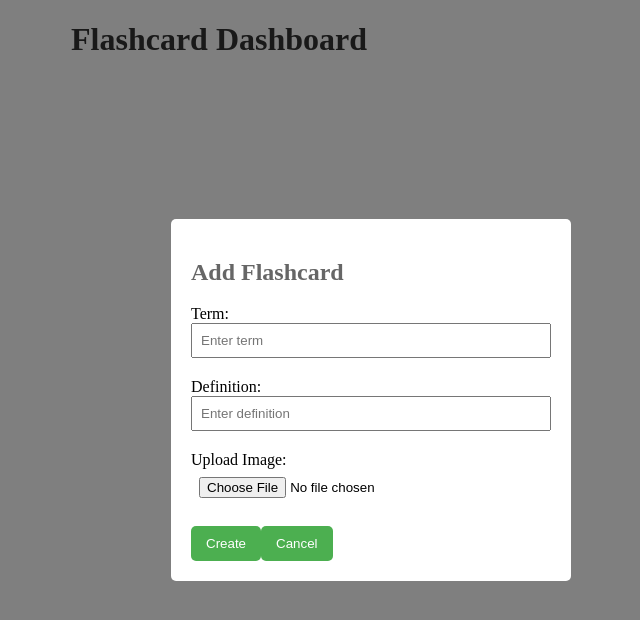
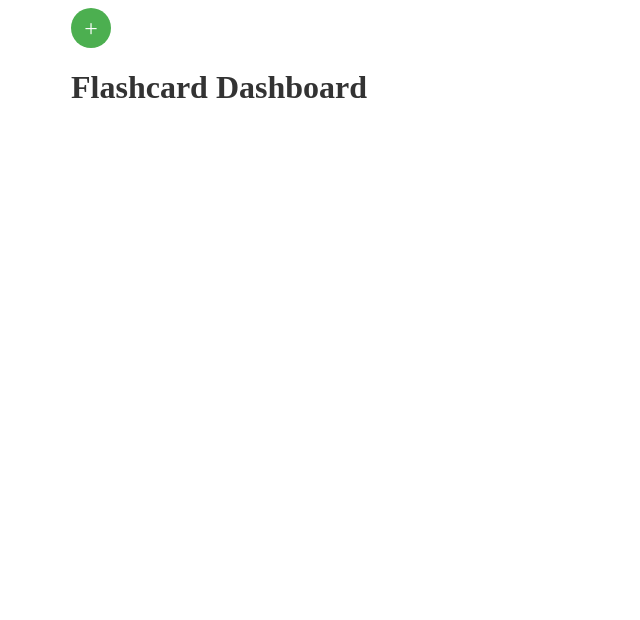
Before and after one commit to supersid2001/drop_table_team_flashcards, a Next.js app: page / in a window 1280 px wide. Shown: the top 620 px of the page, without its empty margins (269-909 px from the left). Built offline with nearby package versions, Linux system fonts and the light colour scheme.

Commit message:
I updated the UI to work with adding images and including a plus button and a cancel button.

```diff
--- a/components/AddFlashcard.js
+++ b/components/AddFlashcard.js
@@ -1,11 +1,25 @@
 import styles from "../styles/Home.module.css";
 
-import { useState } from "react";
+import { useState, useEffect, useRef } from "react";
 
 const AddFlashcard = ({ onAdd, onClose }) => {
   const [term, setTerm] = useState("");
   const [definition, setDefinition] = useState("");
   const [image, setImage] = useState(null);
+
+  const modalRef = useRef(null);
+
+  useEffect(() => {
+    const handleClickOutside = (e) => {
+      if (modalRef.current && !modalRef.current.contains(e.target)) {
+        onClose();
+      }
+    };
+    document.addEventListener("mousedown", handleClickOutside);
+    return () => {
+      document.removeEventListener("mousedown", handleClickOutside);
+    };
+  }, [onClose]);
 
   const handleCreate = () => {
     if (!term && !image) {
@@ -18,7 +32,8 @@ const AddFlashcard = ({ onAdd, onClose }) => {
       return;
     }
 
-    onAdd({ term: term || "Image", definition, image });
+    // onAdd(term, definition);
+    onAdd({ term: term || "", definition, image });
 
     setTerm("");
     setDefinition("");
@@ -32,7 +47,7 @@ const AddFlashcard = ({ onAdd, onClose }) => {
   };
 
   return (
-    <div className={styles.modalContainer}>
+    <div className={styles.modalContainer} ref={modalRef}>
       <div className={styles.modal}>
         <h2 className={styles.subtitle}>Add Flashcard</h2>
         <label className={styles.label}>
--- a/components/PlusButton.js
+++ b/components/PlusButton.js
@@ -19,7 +19,7 @@ const PlusButton = ({ onAddFlashcard }) => {
         +
       </div>
       {showModal && (
-        <AddFlashcard onClose={closeModal} onAdd={onAddFlashcard} />
+        <AddFlashcard onAdd={onAddFlashcard} onClose={closeModal} />
       )}
     </div>
   );
--- a/pages/index.js
+++ b/pages/index.js
@@ -16,7 +16,7 @@ const Home = () => {
 
   return (
     <div className={styles.container}>
-      <AddFlashcard onAdd={handleAddFlashcard} />
+      <PlusButton onAddFlashcard={handleAddFlashcard} />
       <Dashboard flashcards={flashcards} />
     </div>
   );
```
